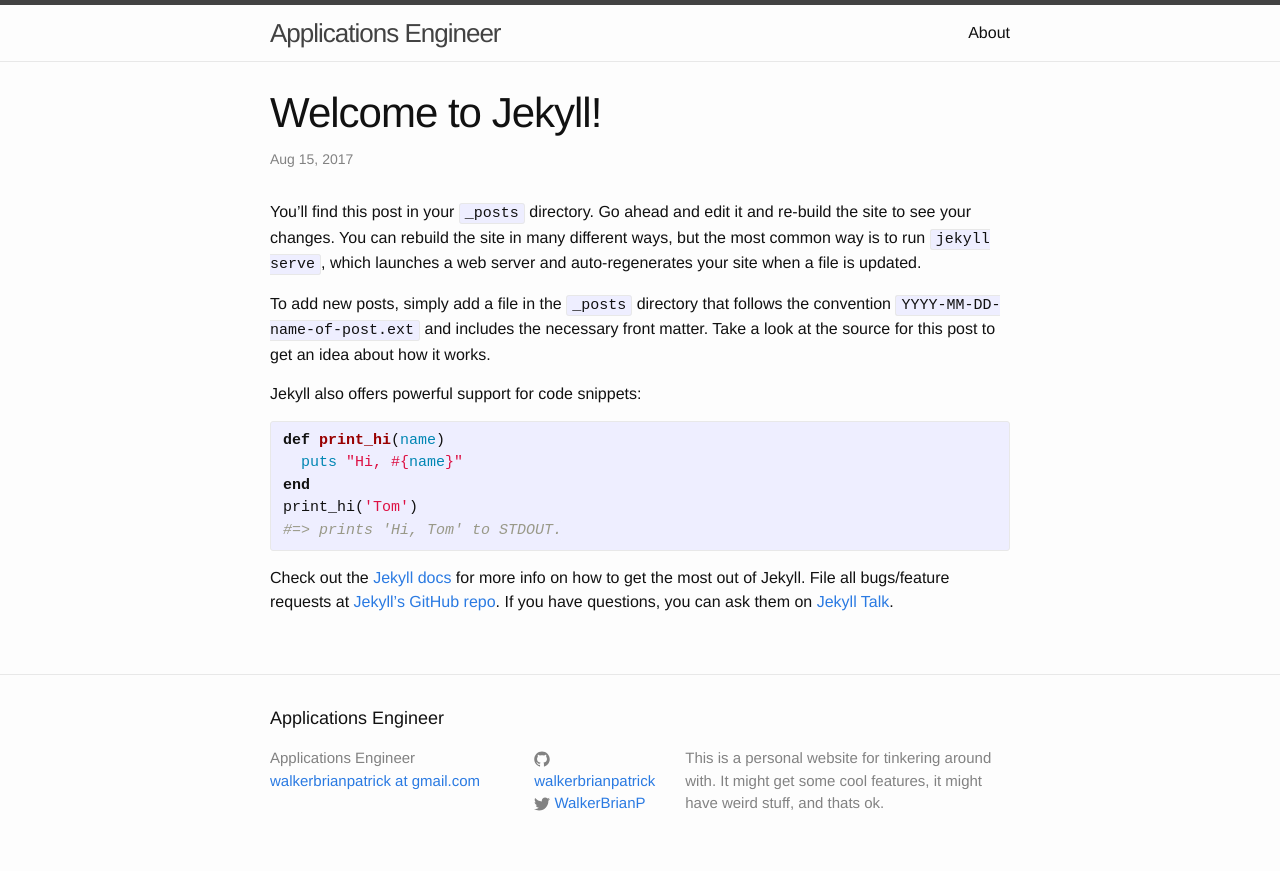
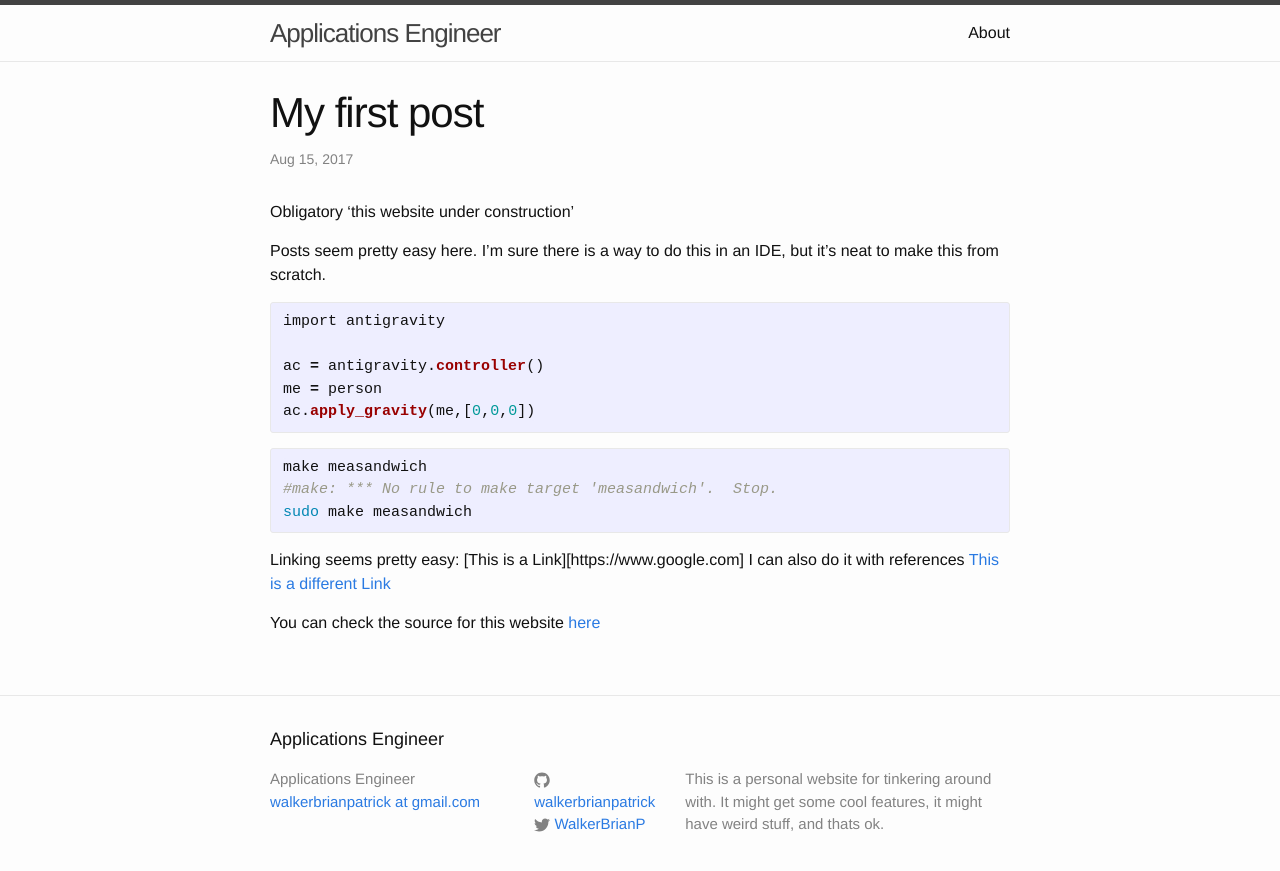
Before and after one commit to walkerbrianpatrick/walkerbrianpatrick.github.io, a Jekyll site: the page built from _posts/2017-08-15-welcome-to-jekyll.markdown, in a window 1280 px wide. Shown: the top 871 px of the page. Built offline with Jekyll 4.4.1, drawn with Linux system fonts in a browser that asks for light colours.

Commit message:
Updated the first post. Tinkering with the rest of the site.

```diff
--- a/_posts/2017-08-15-welcome-to-jekyll.markdown
+++ b/_posts/2017-08-15-welcome-to-jekyll.markdown
@@ -1,25 +1,31 @@
 ---
 layout: post
-title:  "Welcome to Jekyll!"
+title:  "My first post"
 date:   2017-08-15 08:55:51 -0500
-categories: jekyll update
+categories: Testing out post features
 ---
-You’ll find this post in your `_posts` directory. Go ahead and edit it and re-build the site to see your changes. You can rebuild the site in many different ways, but the most common way is to run `jekyll serve`, which launches a web server and auto-regenerates your site when a file is updated.
+Obligatory 'this website under construction'
 
-To add new posts, simply add a file in the `_posts` directory that follows the convention `YYYY-MM-DD-name-of-post.ext` and includes the necessary front matter. Take a look at the source for this post to get an idea about how it works.
+Posts seem pretty easy here. I'm sure there is a way to do this in an IDE, but it's neat to make this from scratch.
 
-Jekyll also offers powerful support for code snippets:
+{% highlight python %}
+import antigravity
 
-{% highlight ruby %}
-def print_hi(name)
-  puts "Hi, #{name}"
-end
-print_hi('Tom')
-#=> prints 'Hi, Tom' to STDOUT.
+ac = antigravity.controller()
+me = person
+ac.apply_gravity(me,[0,0,0])
 {% endhighlight %}
 
-Check out the [Jekyll docs][jekyll-docs] for more info on how to get the most out of Jekyll. File all bugs/feature requests at [Jekyll’s GitHub repo][jekyll-gh]. If you have questions, you can ask them on [Jekyll Talk][jekyll-talk].
+{% highlight bash %}
+make measandwich
+#make: *** No rule to make target 'measandwich'.  Stop.
+sudo make measandwich
+{% endhighlight %}
 
-[jekyll-docs]: http://jekyllrb.com/docs/home
-[jekyll-gh]:   https://github.com/jekyll/jekyll
-[jekyll-talk]: https://talk.jekyllrb.com/
+Linking seems pretty easy: [This is a Link][https://www.google.com]
+I can also do it with references [This is a different Link][another-link]
+
+You can check the source for this website [here][web-sauce]
+
+[another-link]: http://www.space.com
+[web-sauce]: https://github.com/walkerbrianpatrick/walkerbrianpatrick.github.io
```
Also changed, not shown: 4 other files.
